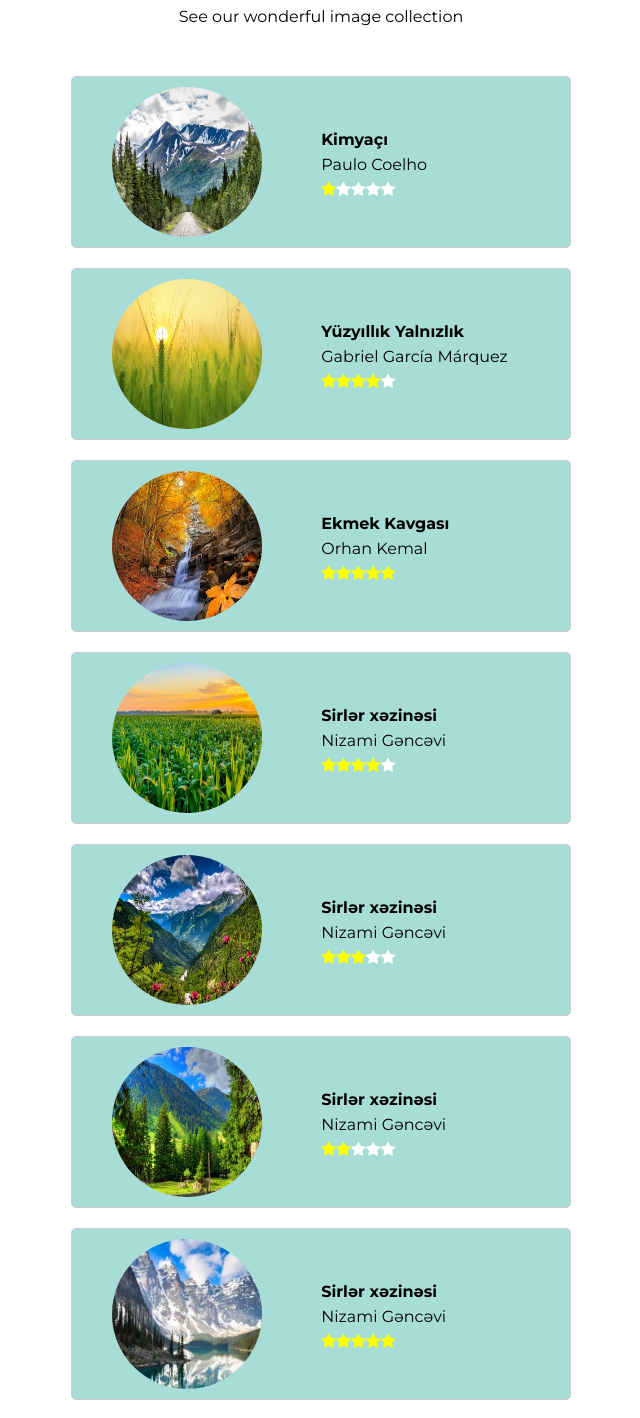
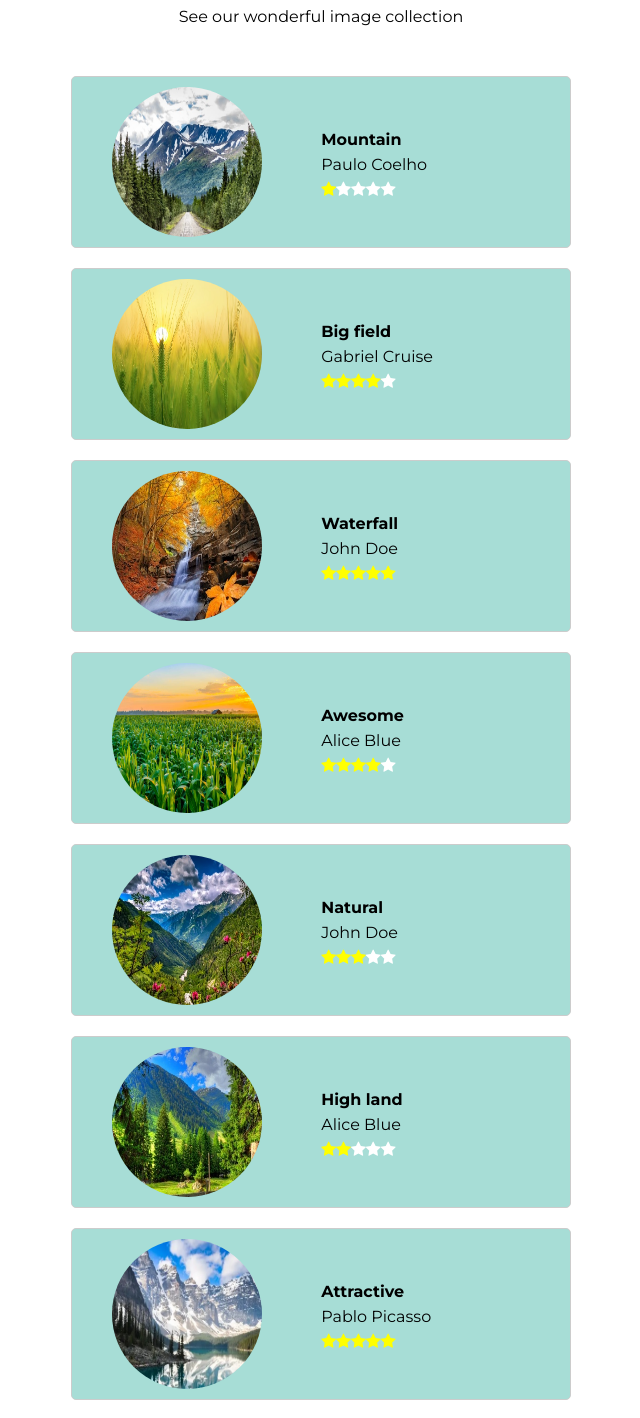
Before and after one commit to kamranqasimovsgithub/react-page, a React (Create React App) app: page /react-page/cart in a window 1280 px wide. Shown: the part 720-2138 px from the top of the page, without its empty margins (319-959 px from the left). Built offline with nearby package versions, Linux system fonts and the light colour scheme.

Commit message:
React JS - website development

```diff
--- a/src/components/List.js
+++ b/src/components/List.js
@@ -10,7 +10,7 @@ const List = () => {
   return (
       <div id='3' className='container'>
             <header class="section-header text-center margin-bottom-30">
-                <h2 class='margin-bottom-30'><Link to="/" className="margin-bottom-30">Main page</Link><br/><span> {context.state.bookList.length} images found</span></h2>
+                <h2 class='margin-bottom-30'><Link to="/react-page/" className="margin-bottom-30">Main page</Link><br/><span> {context.state.bookList.length} images found</span></h2>
                 <p>See our wonderful image collection</p>
             </header>
       <div className='row'>
--- a/src/components/Main.js
+++ b/src/components/Main.js
@@ -71,7 +71,7 @@ const Main = ( props ) => {
               </div>
           ))}
           <h4>
-            <Link to="/cart">Complete list</Link>
+            <Link to="/react-page/cart">Complete list</Link>
           </h4>
         </div>
         <div className='column w-100'>
--- a/src/data.js
+++ b/src/data.js
@@ -16,92 +16,92 @@ import  w3 from './image/waterfall3.jpg'
 export const data = [
     {
       id: 1,
-      name: "Kimyaçı",
+      name: "Mountain",
       author: "Paulo Coelho",
       price: 9.99,
       image: m1
     },
     {
       id: 2,
-      name: "Yüzyıllık Yalnızlık",
-      author: "Gabriel García Márquez",
+      name: "Big field",
+      author: "Gabriel Cruise",
       price: 19.99,
       image: f1
     },
     {
       id: 3,
-      name: "Ekmek Kavgası",
-      author: "Orhan Kemal",
+      name: "Waterfall",
+      author: "John Doe",
       price: 19.99,
       image: w1
     },
     {
       id: 4,
-      name: "Sirlər xəzinəsi",
-      author: "Nizami Gəncəvi",
+      name: "Awesome",
+      author: "Alice Blue",
       price: 25.99,
       image: f2
     },
     {
       id: 5,
-      name: "Sirlər xəzinəsi",
-      author: "Nizami Gəncəvi",
+      name: "Natural",
+      author: "John Doe",
       price: 25.99,
       image: m2
     },
     {
       id: 6,
-      name: "Sirlər xəzinəsi",
-      author: "Nizami Gəncəvi",
+      name: "High land",
+      author: "Alice Blue",
       price: 25.99,
       image: m3
     },
     {
       id: 7,
-      name: "Sirlər xəzinəsi",
-      author: "Nizami Gəncəvi",
+      name: "Attractive",
+      author: "Pablo Picasso",
       price: 25.99,
       image: m4
     },
     {
       id: 8,
-      name: "Sirlər xəzinəsi",
-      author: "Nizami Gəncəvi",
+      name: "Cool",
+      author: "John Doe",
       price: 25.99,
       image: m5
     },
     {
       id: 9,
-      name: "Sirlər xəzinəsi",
-      author: "Nizami Gəncəvi",
+      name: "Rocky",
+      author: "Alice Blue",
       price: 25.99,
       image: m6
     },
     {
       id: 10,
-      name: "Sirlər xəzinəsi",
-      author: "Nizami Gəncəvi",
+      name: "Awesome",
+      author: "John Doe",
       price: 25.99,
       image: f3
     },
     {
       id: 11,
-      name: "Sirlər xəzinəsi",
-      author: "Nizami Gəncəvi",
+      name: "Track",
+      author: "Tom Marquez",
       price: 25.99,
       image: f4
     },
     {
       id: 12,
-      name: "Sirlər xəzinəsi",
-      author: "Nizami Gəncəvi",
+      name: "Climate",
+      author: "Alice Blue",
       price: 25.99,
       image: w3
     },
     {
       id: 13,
-      name: "Sirlər xəzinəsi",
-      author: "Nizami Gəncəvi",
+      name: "Wonderfall",
+      author: "Pablo Picasso",
       price: 25.99,
       image: w2
     }
```
